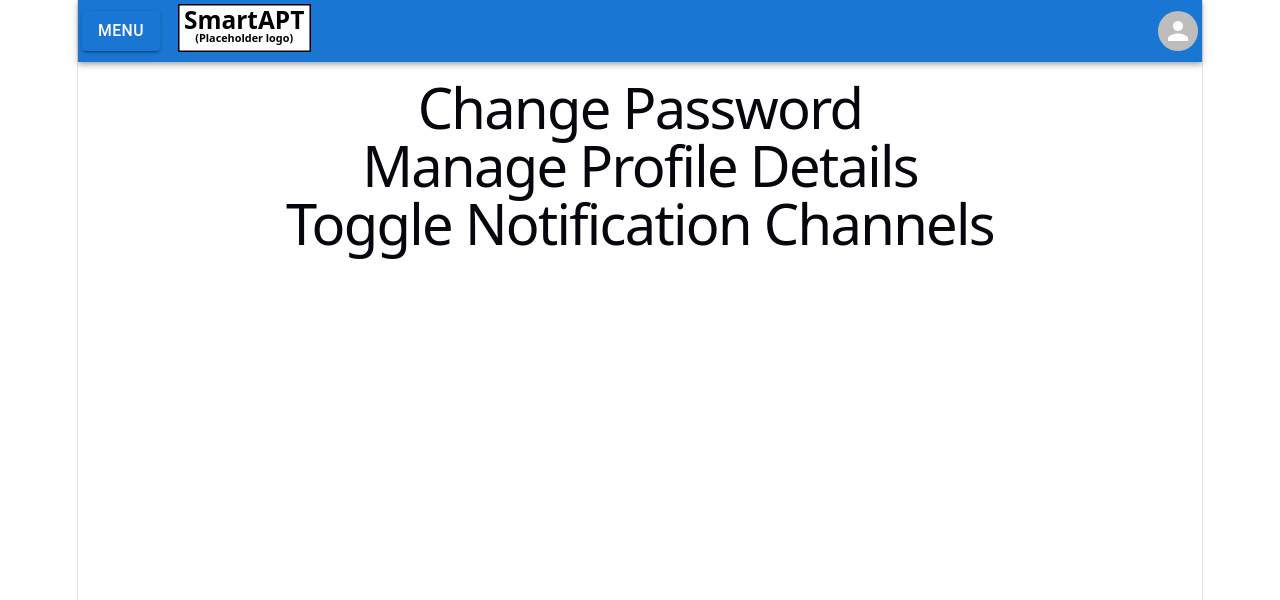
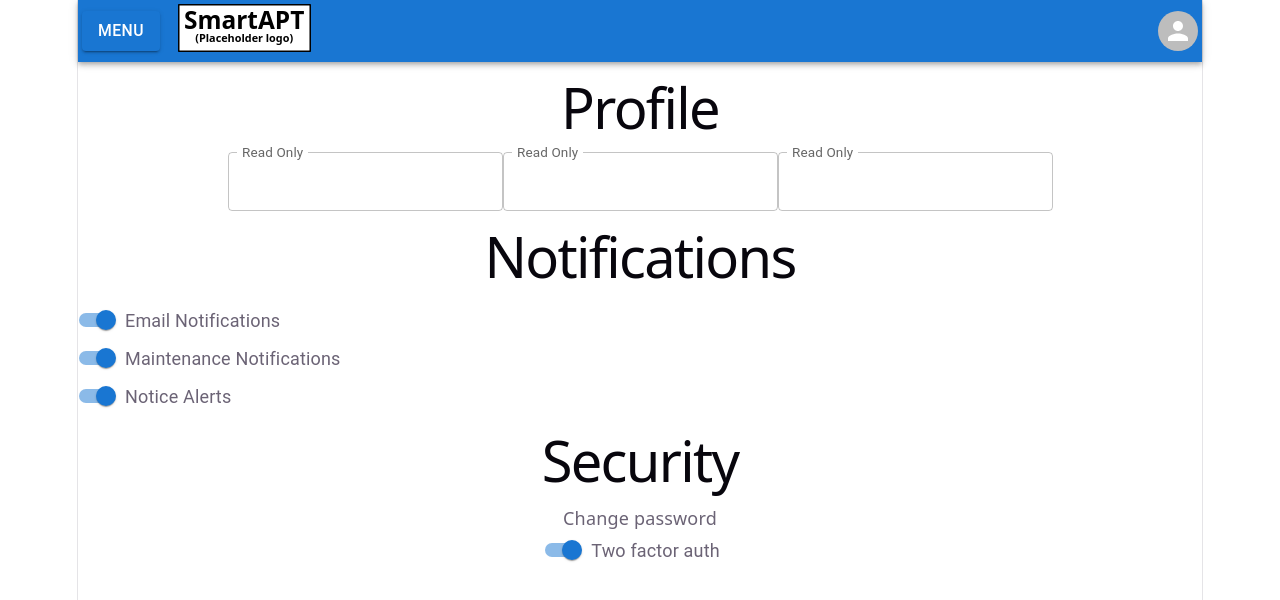
Before and after one commit to SevereWXJames/dormitory-managment-project, a React (Vite) app in the folder frontend/: page /settings in a window 1280 px wide. Shown: the top 600 px of the page. Built offline with nearby package versions, Linux system fonts and the light colour scheme.

Commit message:
Added components to SettingsPage

```diff
--- a/frontend/src/pages/common/residents/dashboard/static/SettingsPage.tsx
+++ b/frontend/src/pages/common/residents/dashboard/static/SettingsPage.tsx
@@ -1,13 +1,79 @@
 import {CommonFrame} from "../../../../../components/common/CommonFrame.tsx";
+import {FormControlLabel, FormGroup, Switch, TextField} from "@mui/material";
+
+
+export type FieldProps = {
+    input: string
+}
+export type ProfileFieldProps = {
+    name: string,
+    email: string,
+    phone: string
+}
+
+export function NotificationControls() {
+    return (
+        <>
+            <FormGroup>
+                <FormControlLabel control={<Switch defaultChecked/>} label="Email Notifications"/>
+                <FormControlLabel control={<Switch defaultChecked/>} label="Maintenance Notifications"/>
+                <FormControlLabel control={<Switch defaultChecked/>} label="Notice Alerts"/>
+            </FormGroup>
+        </>
+    )
+}
+
+export function ProfileField({input}: FieldProps) {
+    return (
+        <>
+            <TextField
+                id="outlined-read-only-input"
+                label="Read Only"
+                defaultValue={input}
+                sx={{
+                    '& .MuiInputBase-input': {
+                        color: 'white'
+                    }
+                }}
+                slotProps={{
+                    input: {
+                        readOnly: true,
+                    },
+                }}/>
+        </>
+    )
+}
+
+export function ProfileFields({name, email, phone}: ProfileFieldProps) {
+    return (
+        <>
+            <ProfileField input={name}/>
+            <ProfileField input={email}/>
+            <ProfileField input={phone}/>
+        </>
+    )
+}
 
 export function SettingsPage() {
+    const user: ProfileFieldProps = {name: "Lem Lemmings", email: "lemmings@gmail.com", phone: "12345678"};
     return (
         <>
             <CommonFrame commonFrameType={"RESIDENT"}/>
-            <div className="settingsPage">
-                <h1>Change Password</h1>
-                <h1>Manage Profile Details</h1>
-                <h1>Toggle Notification Channels</h1>
+            <div className={"settingsPage"}>
+                <div className={"profile-settings"}>
+                    <h1>Profile</h1>
+                    <ProfileFields name={user.name}
+                                   email={user.email} phone={user.phone}/>
+                </div>
+                <div className={"notifications-settings"}>
+                    <h1>Notifications</h1>
+                    <NotificationControls/>
+                </div>
+                <div className={"security-settings"}>
+                    <h1>Security</h1>
+                    <p>Change password</p>
+                    <FormControlLabel control={<Switch defaultChecked/>} label="Two factor auth"/>
+                </div>
             </div>
         </>
     )
```
